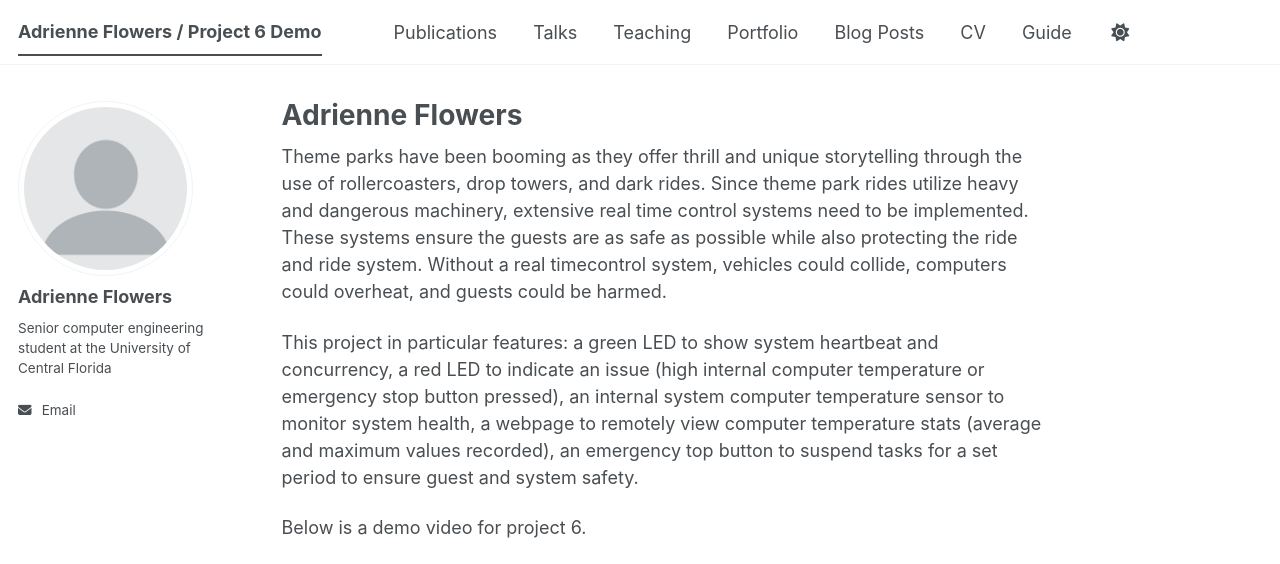
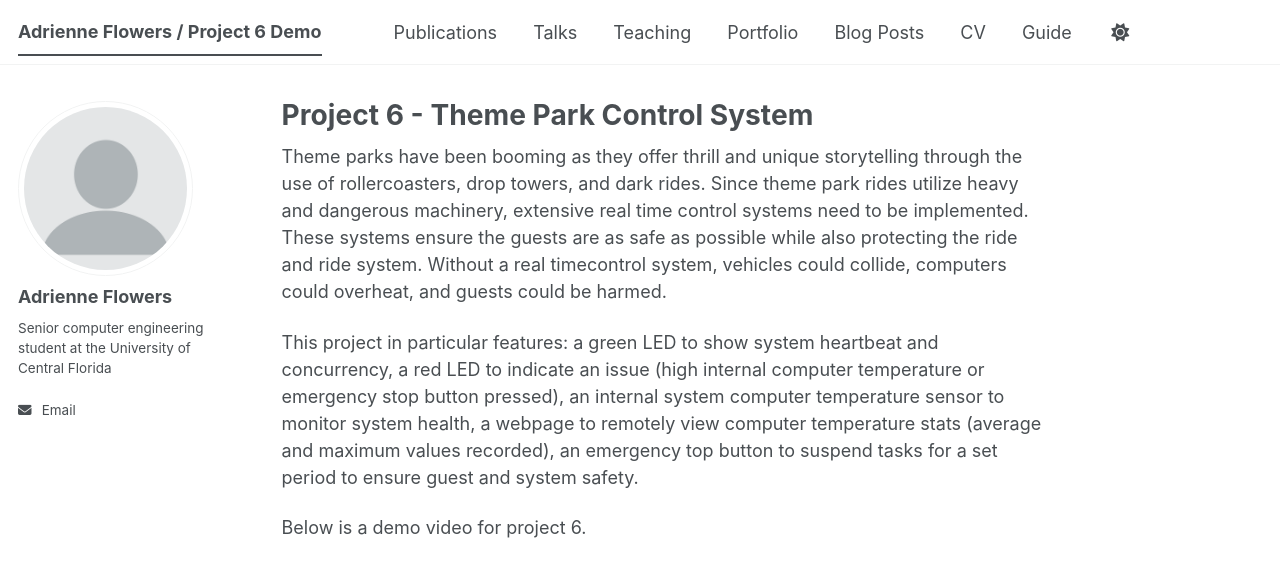
Before and after one commit to adrienne-ucf/adrienne-ucf.github.io, a Jekyll site: the page built from _pages/about.md, in a window 1280 px wide and 1106 px high. Shown: the top 564 px of the window. Built offline with Jekyll 4.4.1, drawn with Linux system fonts in a browser that asks for light colours; a script bundle is joined from its source files by our own code; library files that are not in the unit come from our copies; grey boxes are pictures that could not be loaded.

Commit message:
Update about.md
changing page title

```diff
--- a/_pages/about.md
+++ b/_pages/about.md
@@ -1,6 +1,6 @@
 ---
 permalink: /
-title: "Adrienne Flowers"
+title: "Project 6 - Theme Park Control System"
 author_profile: true
 redirect_from:
   - /about/
```
